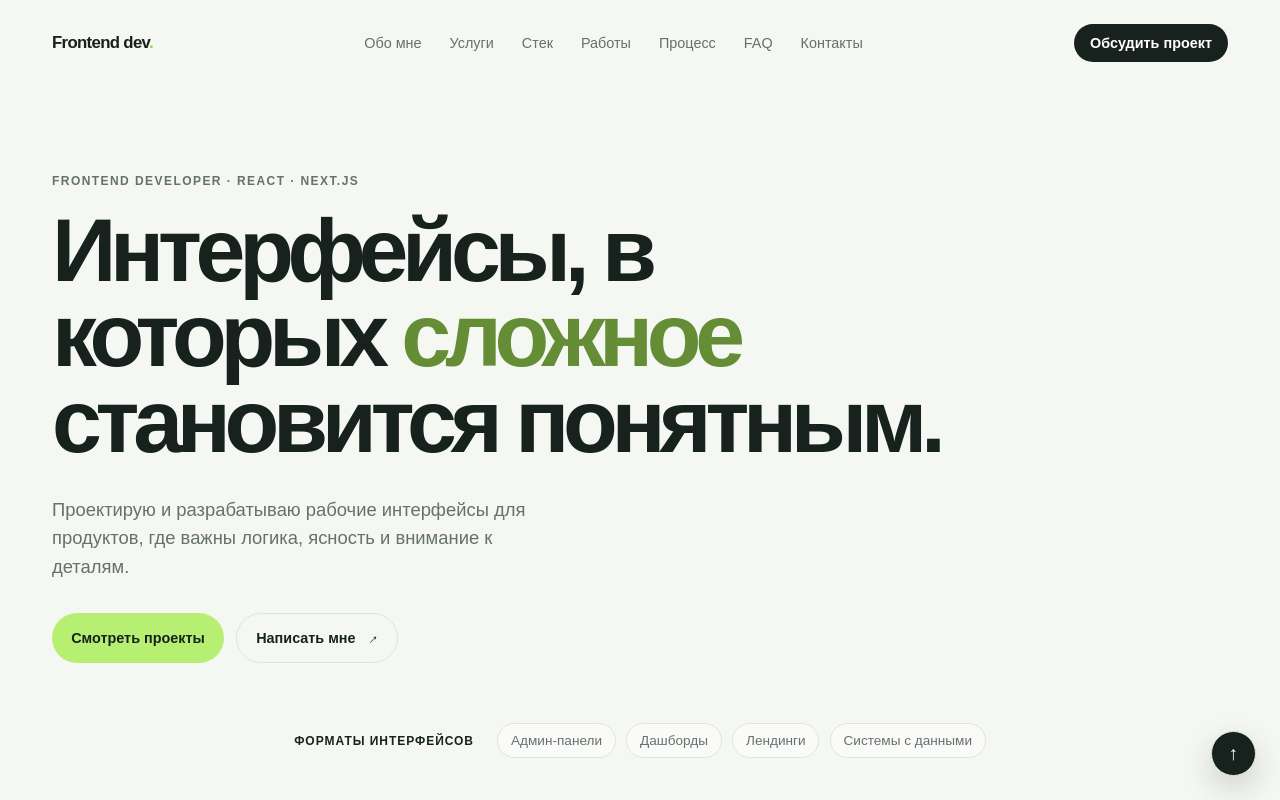
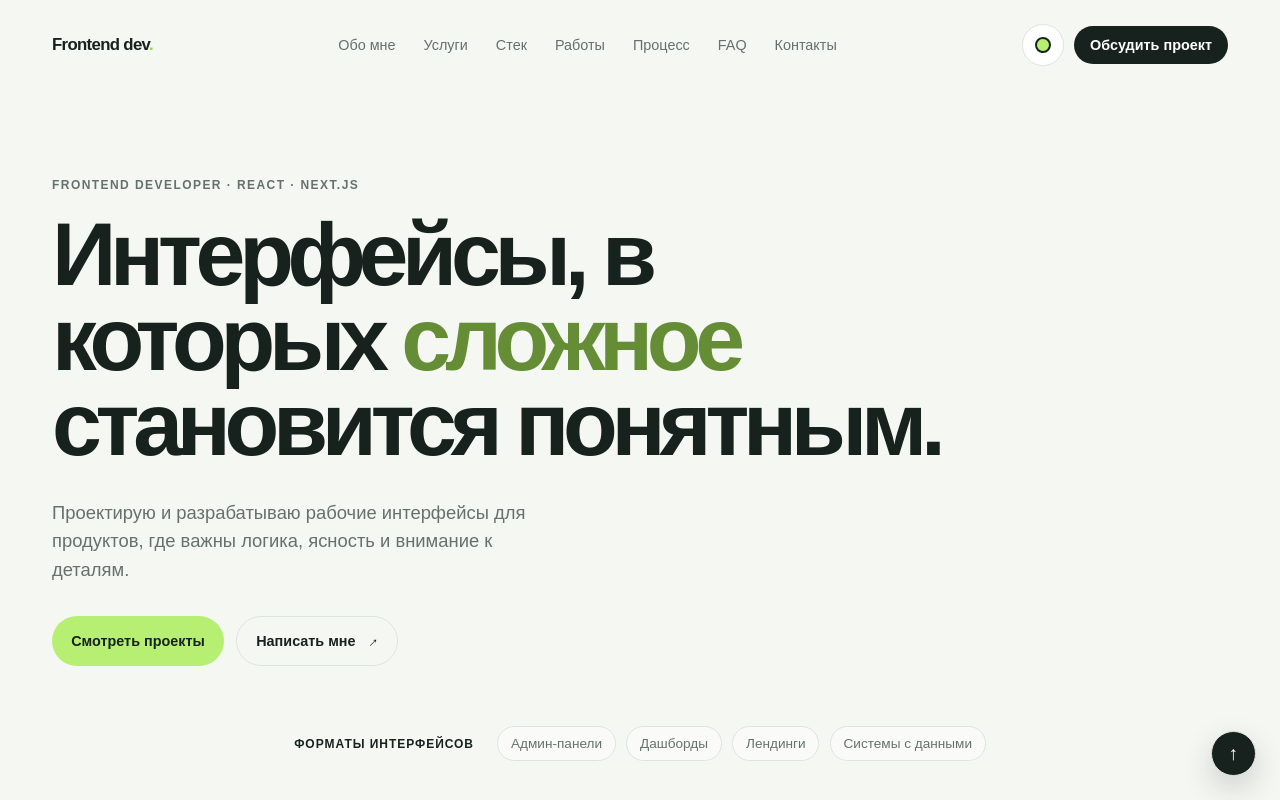
Before and after one commit to VladFomin17/vlad-fomin-portfolio, a Next.js app: page / in a window 1280 px wide. Shown: the top 800 px of the page. Built offline with nearby package versions, Linux system fonts and the light colour scheme.

Commit message:
feat: add persisted dark theme

```diff
--- a/app/components/Contact/Contact.module.css
+++ b/app/components/Contact/Contact.module.css
@@ -35,6 +35,7 @@
 
 .primaryLink {
   background: var(--accent);
+  color: var(--accent-text);
 }
 
 .primaryLink:hover,
--- a/app/components/Portfolio/Portfolio.module.css
+++ b/app/components/Portfolio/Portfolio.module.css
@@ -46,6 +46,7 @@
 .arrow:hover,
 .arrow:focus-visible {
   background: var(--accent);
+  color: var(--accent-text);
   transform: translateY(-2px);
 }
 
@@ -153,9 +154,9 @@
   aspect-ratio: 4 / 3;
   margin: 0;
   overflow: hidden;
-  border: 6px solid white;
+  border: 6px solid var(--card);
   border-radius: 1.2rem;
-  background: #edf0eb;
+  background: var(--card);
   box-shadow: 0 18px 35px rgba(23, 34, 31, 0.18);
   transform: translate(-50%, -50%) rotate(-5deg);
   transition: transform 350ms ease, box-shadow 350ms ease;
@@ -239,7 +240,7 @@
 @media (min-width: 601px) and (max-width: 900px) {
   .frame {
     width: 68%;
-    background: white;
+    background: var(--card);
   }
 
   .frame img {
--- a/app/components/SectionCta/SectionCta.module.css
+++ b/app/components/SectionCta/SectionCta.module.css
@@ -7,6 +7,7 @@
   border: 1px solid var(--accent);
   border-radius: 999px;
   background: var(--accent);
+  color: var(--accent-text);
   font-size: 0.8rem;
   font-weight: 700;
   transition: border-color 180ms ease, background 180ms ease, transform 180ms ease;
--- a/app/components/Stack/Stack.module.css
+++ b/app/components/Stack/Stack.module.css
@@ -20,6 +20,12 @@
     radial-gradient(circle at 50% 50%, rgba(183, 239, 114, 0.26), transparent 26%),
     linear-gradient(135deg, #eef4e9, #ffffff 48%, #e8efea);
   cursor: crosshair;
+}
+
+:global([data-theme="dark"]) .constellation {
+  background:
+    radial-gradient(circle at 50% 50%, rgba(167, 232, 92, 0.16), transparent 28%),
+    linear-gradient(135deg, #111815, #18221e 48%, #101713);
 }
 
 .cursorGlow {
@@ -93,6 +99,11 @@
   transform: translate(-50%, -50%);
 }
 
+:global([data-theme="dark"]) .core {
+  background: var(--accent);
+  color: var(--accent-text);
+}
+
 .badge {
   position: absolute;
   z-index: 2;
@@ -104,6 +115,12 @@
   font-size: 0.78rem;
   font-weight: 700;
   animation: drift 6s ease-in-out infinite;
+}
+
+:global([data-theme="dark"]) .badge {
+  border-color: var(--line);
+  background: rgba(21, 28, 25, 0.88);
+  box-shadow: 0 12px 28px rgba(0, 0, 0, 0.24);
 }
 
 .badge:nth-child(2n) { animation-delay: -1.4s; }
--- /dev/null
+++ b/app/components/ThemeToggle/ThemeToggle.module.css
@@ -0,0 +1,49 @@
+.button {
+  display: grid;
+  width: 2.6rem;
+  height: 2.6rem;
+  flex: 0 0 2.6rem;
+  place-items: center;
+  border: 1px solid var(--line);
+  border-radius: 50%;
+  background: var(--card);
+  color: var(--ink);
+  cursor: pointer;
+  transition: border-color 180ms ease, transform 180ms ease;
+}
+
+.button:hover,
+.button:focus-visible {
+  border-color: var(--ink);
+  transform: rotate(12deg);
+}
+
+.icon {
+  position: relative;
+  width: 1rem;
+  height: 1rem;
+  border: 2px solid currentColor;
+  border-radius: 50%;
+  background: var(--accent);
+}
+
+:global([data-theme="dark"]) .icon {
+  background: transparent;
+}
+
+:global([data-theme="dark"]) .icon::after {
+  position: absolute;
+  top: -4px;
+  left: 3px;
+  width: 0.8rem;
+  height: 0.8rem;
+  border-radius: 50%;
+  background: var(--card);
+  content: "";
+}
+
+@media (prefers-reduced-motion: reduce) {
+  .button {
+    transition: none;
+  }
+}
--- /dev/null
+++ b/app/components/ThemeToggle/ThemeToggle.tsx
@@ -0,0 +1,33 @@
+"use client";
+
+import { useEffect, useState } from "react";
+import styles from "./ThemeToggle.module.css";
+
+type Theme = "light" | "dark";
+
+export function ThemeToggle() {
+  const [theme, setTheme] = useState<Theme>("light");
+
+  useEffect(() => {
+    setTheme(document.documentElement.dataset.theme === "dark" ? "dark" : "light");
+  }, []);
+
+  const toggleTheme = () => {
+    const nextTheme = theme === "dark" ? "light" : "dark";
+    document.documentElement.dataset.theme = nextTheme;
+    localStorage.setItem("portfolio-theme", nextTheme);
+    setTheme(nextTheme);
+  };
+
+  return (
+    <button
+      className={styles.button}
+      type="button"
+      aria-label={theme === "dark" ? "Включить светлую тему" : "Включить тёмную тему"}
+      aria-pressed={theme === "dark"}
+      onClick={toggleTheme}
+    >
+      <span className={styles.icon} aria-hidden="true" />
+    </button>
+  );
+}
--- /dev/null
+++ b/app/components/ThemeToggle/index.ts
@@ -0,0 +1 @@
+export { ThemeToggle } from "./ThemeToggle";
--- a/app/globals.css
+++ b/app/globals.css
@@ -6,6 +6,24 @@
   --line: #dce4de;
   --accent: #b7ef72;
   --accent-strong: #8fda3f;
+  --accent-text: #17221f;
+  --inverse-bg: #17221f;
+  --inverse-text: #ffffff;
+  --soft-surface: rgba(255, 255, 255, 0.52);
+}
+
+[data-theme="dark"] {
+  --ink: #edf4ef;
+  --muted: #a6b3ae;
+  --paper: #0c110f;
+  --card: #151c19;
+  --line: #2b3732;
+  --accent: #a7e85c;
+  --accent-strong: #b7ef72;
+  --inverse-bg: #a7e85c;
+  --inverse-text: #17221f;
+  --soft-surface: rgba(255, 255, 255, 0.04);
+  color-scheme: dark;
 }
 
 * {
@@ -21,6 +39,7 @@ body {
   color: var(--ink);
   background: var(--paper);
   font-family: Arial, Helvetica, sans-serif;
+  transition: color 220ms ease, background 220ms ease;
 }
 
 main > section {
@@ -88,9 +107,15 @@ nav a:focus-visible {
 
 .header-cta {
   padding: 0.7rem 1rem;
-  background: var(--ink);
-  color: white;
+  background: var(--inverse-bg);
+  color: var(--inverse-text);
   white-space: nowrap;
+}
+
+.header-controls {
+  display: flex;
+  align-items: center;
+  gap: 0.65rem;
 }
 
 .hero {
@@ -157,6 +182,7 @@ h2 {
 
 .button-primary {
   background: var(--accent);
+  color: var(--accent-text);
 }
 
 .button-primary:hover,
@@ -191,7 +217,7 @@ h2 {
   padding: 0.55rem 0.8rem;
   border: 1px solid var(--line);
   border-radius: 999px;
-  background: rgba(255, 255, 255, 0.52);
+  background: var(--soft-surface);
 }
 
 .proof-strip .proof-label {
@@ -216,8 +242,8 @@ h2 {
   place-items: center;
   border: 1px solid var(--line);
   border-radius: 50%;
-  background: var(--ink);
-  color: white;
+  background: var(--inverse-bg);
+  color: var(--inverse-text);
   font-size: 1.2rem;
   box-shadow: 0 12px 30px rgba(23, 34, 31, 0.18);
   transition: transform 200ms ease, background 200ms ease;
@@ -225,7 +251,8 @@ h2 {
 
 .back-to-top:hover,
 .back-to-top:focus-visible {
-  background: #33453e;
+  background: var(--accent-strong);
+  color: var(--accent-text);
   transform: translateY(-3px);
 }
 
@@ -253,6 +280,7 @@ h2 {
 
   .header-cta {
     font-size: 0.8rem;
+    padding: 0.65rem 0.8rem;
   }
 
   .hero {
--- a/app/layout.tsx
+++ b/app/layout.tsx
@@ -5,6 +5,16 @@ import { siteUrl } from "./site";
 const title = "Влад Фомин — Frontend-разработчик React и Next.js";
 const description =
   "Портфолио frontend-разработчика Владислава Фомина: административные панели, дашборды, лендинги и интерфейсы для работы с данными.";
+
+const themeScript = `
+try {
+  const saved = localStorage.getItem("portfolio-theme");
+  const theme = saved === "light" || saved === "dark"
+    ? saved
+    : matchMedia("(prefers-color-scheme: dark)").matches ? "dark" : "light";
+  document.documentElement.dataset.theme = theme;
+} catch {}
+`;
 
 export const metadata: Metadata = {
   metadataBase: new URL(siteUrl),
@@ -60,7 +70,10 @@ export default function RootLayout({
   children
 }: Readonly<{ children: React.ReactNode }>) {
   return (
-    <html lang="ru">
+    <html lang="ru" suppressHydrationWarning>
+      <head>
+        <script dangerouslySetInnerHTML={{ __html: themeScript }} />
+      </head>
       <body>
         {children}
         <script
--- a/app/page.tsx
+++ b/app/page.tsx
@@ -6,6 +6,7 @@ import { Process } from "./components/Process";
 import { Services } from "./components/Services";
 import { Stack } from "./components/Stack";
 import { Reveal } from "./components/Reveal";
+import { ThemeToggle } from "./components/ThemeToggle";
 
 const navigation = [
   ["Обо мне", "#about"],
@@ -31,9 +32,12 @@ export default function HomePage() {
             </a>
           ))}
         </nav>
-        <a className="header-cta" href="#contact">
-          Обсудить проект
-        </a>
+        <div className="header-controls">
+          <ThemeToggle />
+          <a className="header-cta" href="#contact">
+            Обсудить проект
+          </a>
+        </div>
       </header>
 
       <section className="hero" id="top">
```
Also changed, not shown: 3 other files (tests, documents, lock files or other folders).
